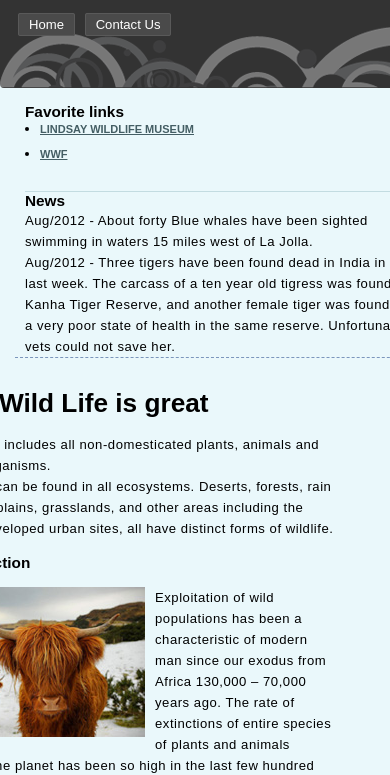
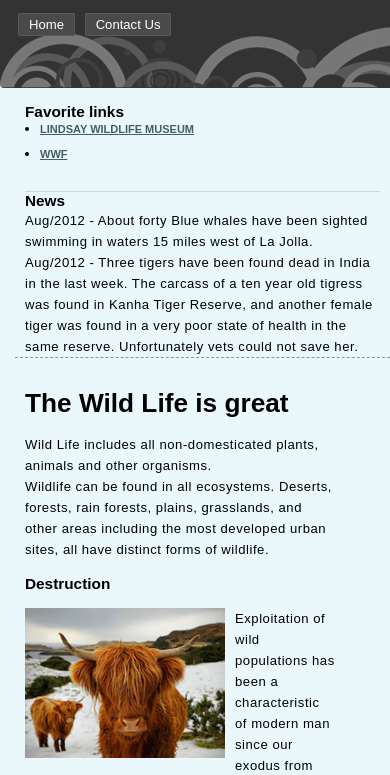
Before and after one commit to vtsvirko/vtsvirko.github.io, a plain HTML site: page 133M/homework2/index.html in a window 390 px wide. Shown: the part 102-877 px from the top of the page. Drawn offline with Linux system fonts and the light colour scheme.

Commit message:
Add files via upload

```diff
--- a/133M/homework2/style.css
+++ b/133M/homework2/style.css
@@ -79,14 +79,14 @@
 		margin: 15px;
 
 		padding: 0 40px 0 10px;
-		width:660px;
+		/*width:660px;*/
 		}
 
 	#sidebar-left{
 		float:left;
 		margin: 15px 0 15px 15px;
 		padding:0 10px;
-		width:200px;	 /*when floating content next to each other, applying set widths will make the content play nice with each other. Change the width of the siebar, or take away the width of the above "div.col-right" and see what happens to get a better idea of how widths effect floats */
+		/*width:200px;	 when floating content next to each other, applying set widths will make the content play nice with each other. Change the width of the siebar, or take away the width of the above "div.col-right" and see what happens to get a better idea of how widths effect floats */
 		}
 
 	#sidebar-left a{
@@ -134,9 +134,9 @@
 
 	@media screen and (max-width:480px) {
 	body, .header, .footer, .navigation {width:100%;}
-	.column {margin: 10px 10px; border-bottom:1px dashed #7b96bc;}
+	.column {margin: 10px auto; border-bottom:1px dashed #7b96bc;}
 	.navigation ul li {width: 100%;}
-	#sidebar-left, #col-right {width:100%;}
+	/*#sidebar-left, #col-right {width:100%;}*/
 	}
 
 	@media screen and (min-width:481px) {
```
